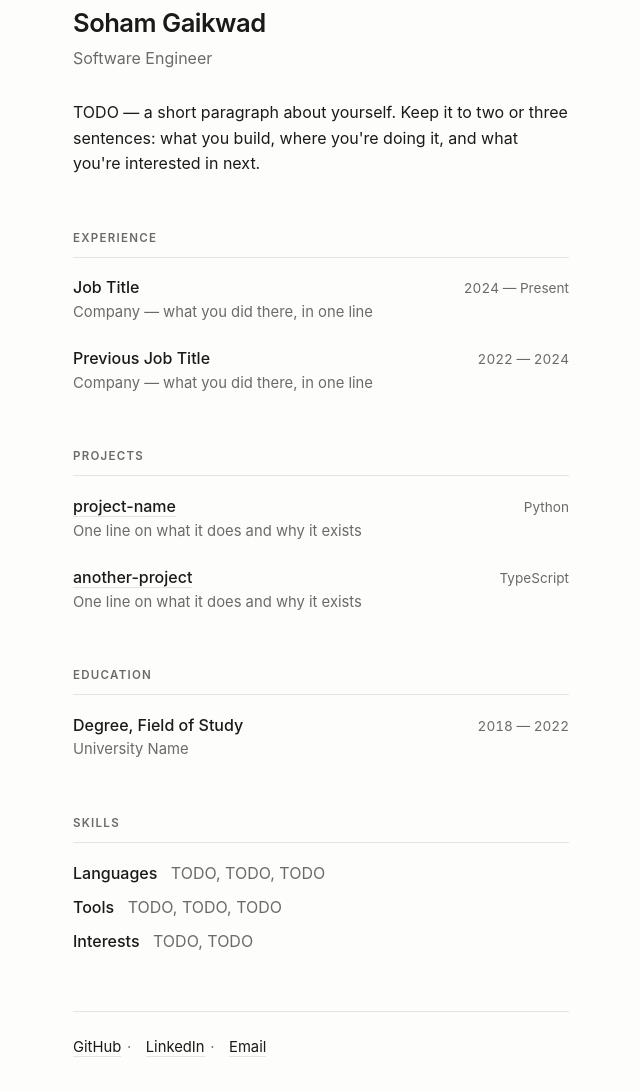
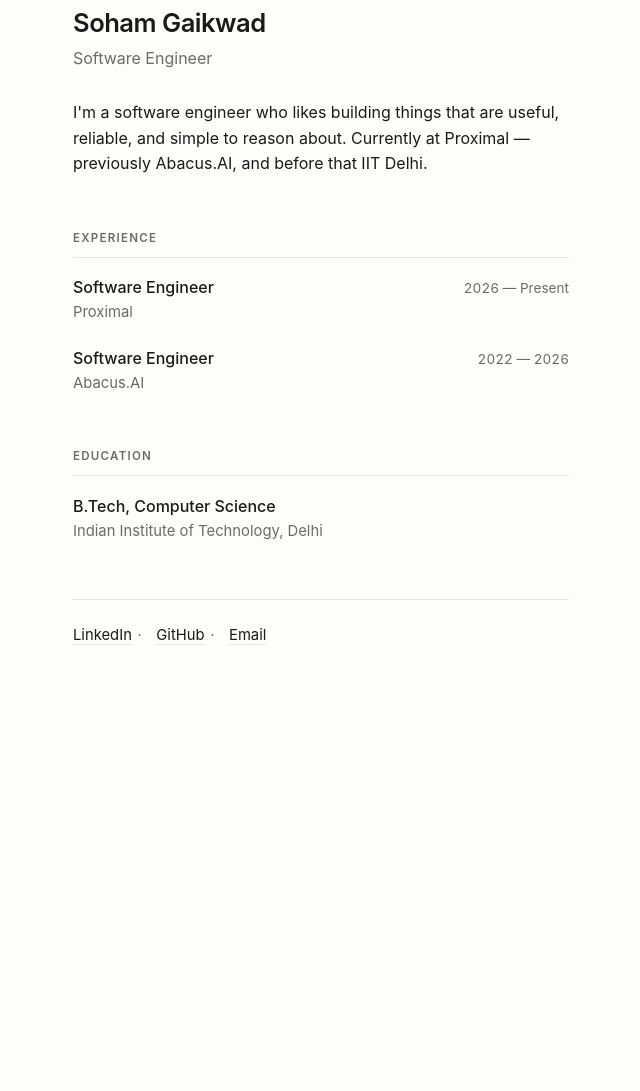
Before and after one commit to sohamvg/sohamvg.github.io, a plain HTML site: page index.html in a window 1280 px wide. Shown: the part 85-1176 px from the top of the page, without its empty margins (319-959 px from the left). After the commit the page ends 829 px from the top, so only its background shows below. Drawn offline with Linux system fonts and the light colour scheme.

Commit message:
Fill in profile content; drop projects and skills sections

```diff
--- a/index.html
+++ b/index.html
@@ -4,11 +4,10 @@
 <meta charset="utf-8">
 <meta name="viewport" content="width=device-width, initial-scale=1">
 
-<!-- TODO: tweak these three lines — they control the browser tab, Google, and link previews -->
 <title>Soham Gaikwad</title>
-<meta name="description" content="Software Engineer. TODO: one sentence about what you do.">
+<meta name="description" content="Software Engineer at Proximal. Previously Abacus.AI. B.Tech Computer Science, IIT Delhi.">
 <meta property="og:title" content="Soham Gaikwad">
-<meta property="og:description" content="Software Engineer. TODO: one sentence about what you do.">
+<meta property="og:description" content="Software Engineer at Proximal. Previously Abacus.AI. B.Tech Computer Science, IIT Delhi.">
 <meta property="og:type" content="profile">
 <meta property="og:url" content="https://sohamvg.github.io">
 
@@ -85,7 +84,7 @@
     border-bottom: 1px solid var(--rule);
   }
 
-  /* ---- entries (experience / education / projects) ---- */
+  /* ---- entries (experience / education) ---- */
   .entry {
     display: flex;
     justify-content: space-between;
@@ -97,9 +96,8 @@
 
   .entry-main { min-width: 0; }
 
-  .entry-title {
-    font-weight: 550;
-  }
+  .entry-title { font-weight: 550; }
+
   .entry-sub {
     color: var(--mute);
     font-size: 0.925rem;
@@ -115,18 +113,6 @@
     .entry { display: block; }
     .entry-date { display: block; margin-top: 0.1rem; }
   }
-
-  /* ---- skills ---- */
-  .skills {
-    color: var(--mute);
-    margin: 0;
-  }
-  .skills b {
-    color: var(--fg);
-    font-weight: 550;
-  }
-  .skills p { margin: 0 0 0.55rem; }
-  .skills p:last-child { margin-bottom: 0; }
 
   /* ---- links ---- */
   a {
@@ -154,57 +140,33 @@
 
   <header>
     <h1>Soham Gaikwad</h1>
-    <!-- TODO: your one-line headline -->
     <p class="tagline">Software Engineer</p>
 
-    <!-- TODO: 2–3 sentences. What you work on, what you care about, what you're looking for. -->
     <p class="bio">
-      TODO — a short paragraph about yourself. Keep it to two or three sentences:
-      what you build, where you're doing it, and what you're interested in next.
+      I'm a software engineer who likes building things that are useful, reliable,
+      and simple to reason about. Currently at Proximal — previously Abacus.AI,
+      and before that IIT Delhi.
     </p>
   </header>
 
   <!-- ============ EXPERIENCE ============ -->
-  <!-- TODO: duplicate a .entry block for each role. Newest first. -->
   <section>
     <h2>Experience</h2>
 
     <div class="entry">
       <div class="entry-main">
-        <div class="entry-title">Job Title</div>
-        <div class="entry-sub">Company — what you did there, in one line</div>
+        <div class="entry-title">Software Engineer</div>
+        <div class="entry-sub">Proximal</div>
       </div>
-      <div class="entry-date">2024 — Present</div>
+      <div class="entry-date">2026 — Present</div>
     </div>
 
     <div class="entry">
       <div class="entry-main">
-        <div class="entry-title">Previous Job Title</div>
-        <div class="entry-sub">Company — what you did there, in one line</div>
+        <div class="entry-title">Software Engineer</div>
+        <div class="entry-sub">Abacus.AI</div>
       </div>
-      <div class="entry-date">2022 — 2024</div>
-    </div>
-  </section>
-
-  <!-- ============ PROJECTS ============ -->
-  <!-- TODO: link each project title to its repo or live demo. Delete the section if unused. -->
-  <section>
-    <h2>Projects</h2>
-
-    <div class="entry">
-      <div class="entry-main">
-        <div class="entry-title"><a href="https://github.com/sohamvg">project-name</a></div>
-        <div class="entry-sub">One line on what it does and why it exists</div>
-      </div>
-      <div class="entry-date">Python</div>
-    </div>
-
-    <div class="entry">
-      <div class="entry-main">
-        <div class="entry-title"><a href="https://github.com/sohamvg">another-project</a></div>
-        <div class="entry-sub">One line on what it does and why it exists</div>
-      </div>
-      <div class="entry-date">TypeScript</div>
+      <div class="entry-date">2022 — 2026</div>
     </div>
   </section>
 
@@ -214,29 +176,17 @@
 
     <div class="entry">
       <div class="entry-main">
-        <div class="entry-title">Degree, Field of Study</div>
-        <div class="entry-sub">University Name</div>
+        <div class="entry-title">B.Tech, Computer Science</div>
+        <div class="entry-sub">Indian Institute of Technology, Delhi</div>
       </div>
-      <div class="entry-date">2018 — 2022</div>
-    </div>
-  </section>
-
-  <!-- ============ SKILLS ============ -->
-  <section>
-    <h2>Skills</h2>
-    <div class="skills">
-      <p><b>Languages</b> &nbsp; TODO, TODO, TODO</p>
-      <p><b>Tools</b> &nbsp; TODO, TODO, TODO</p>
-      <p><b>Interests</b> &nbsp; TODO, TODO</p>
     </div>
   </section>
 
   <!-- ============ CONTACT ============ -->
   <footer>
-    <!-- TODO: add your email, remove any link you don't want public -->
+    <a href="https://www.linkedin.com/in/sohamvg">LinkedIn</a><span class="sep">·</span>
     <a href="https://github.com/sohamvg">GitHub</a><span class="sep">·</span>
-    <a href="https://linkedin.com/in/sohamvg">LinkedIn</a><span class="sep">·</span>
-    <a href="mailto:you@example.com">Email</a>
+    <a href="mailto:sohamvg11@gmail.com">Email</a>
   </footer>
 
 </main>
```
